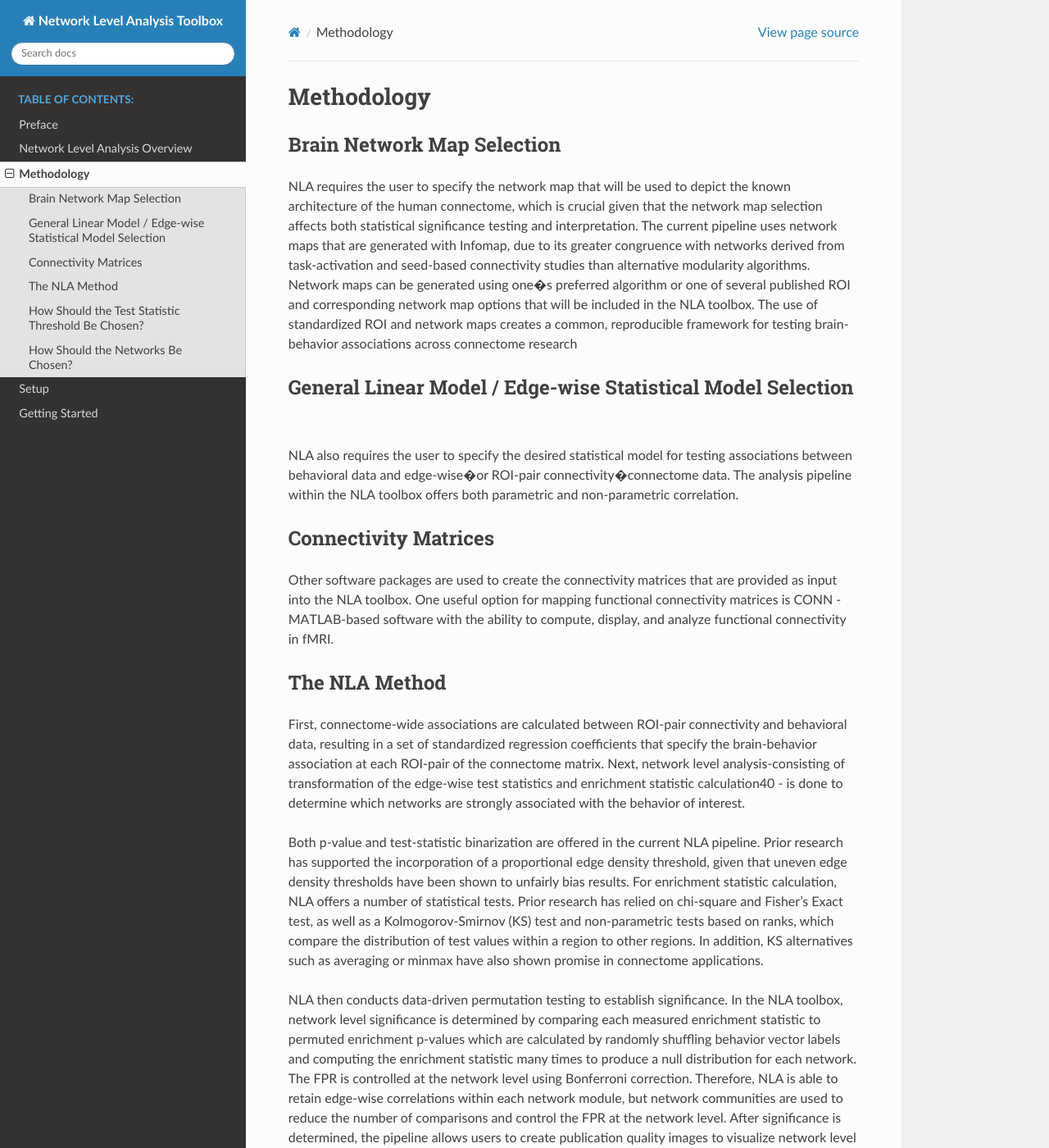
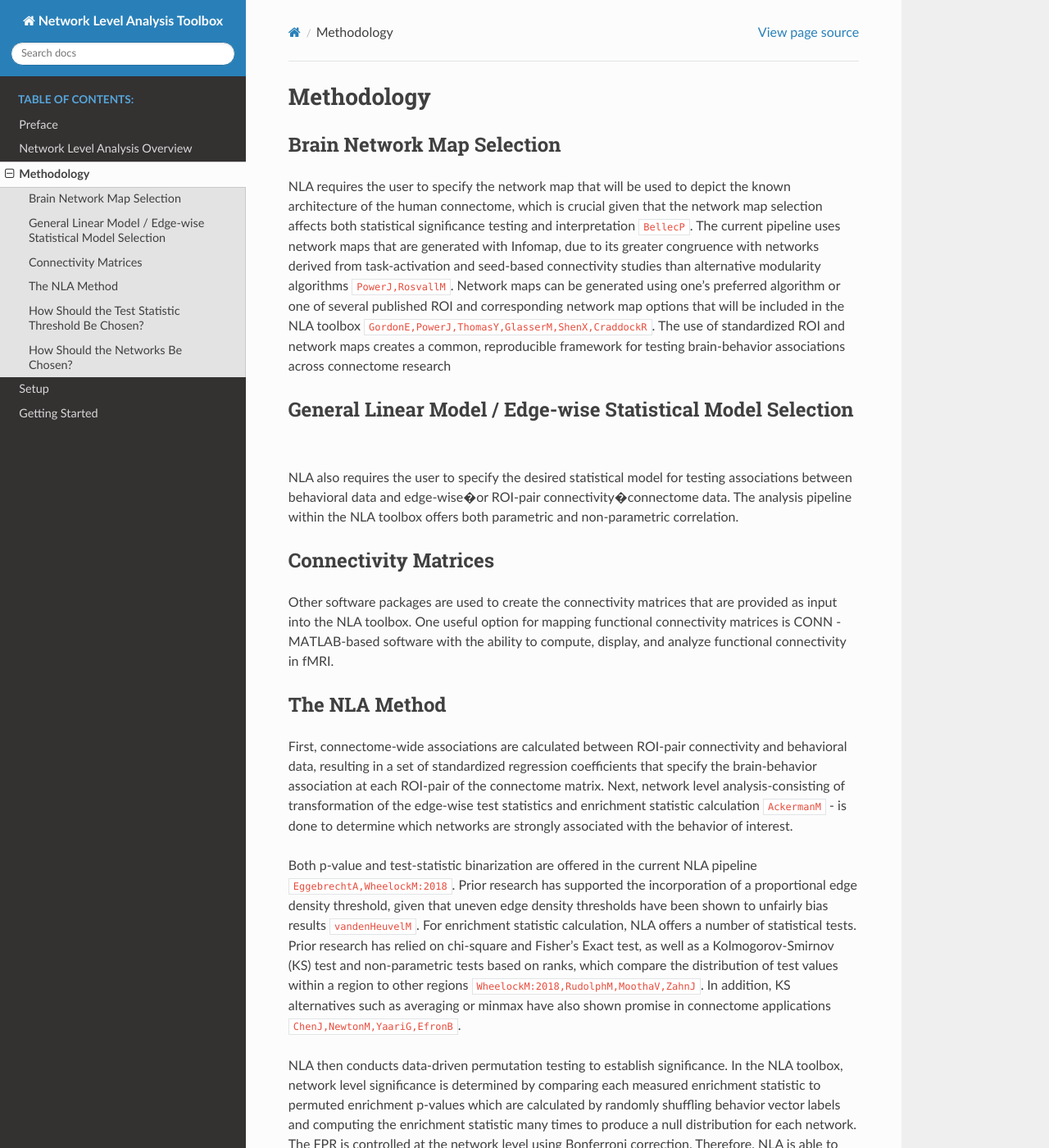
Before and after one commit to WheelockLab/NetworkLevelAnalysis, a Sphinx documentation site: the page built from docs/source/methodology.rst, in a window 1280 px wide and 1400 px high. Shown: the whole window at 82% size. Built offline with Sphinx 7.4.7 and the Read the Docs theme 3.1.0, drawn with Linux system fonts in a browser that asks for light colours; pages that are not in the unit, such as notebooks, are missing from menus; cross-references to code outside the pages are shown as plain code.

Commit message:
Added citations to methodology overview preface

```diff
--- a/docs/source/methodology.rst
+++ b/docs/source/methodology.rst
@@ -6,11 +6,11 @@ Brain Network Map Selection
 
 NLA requires the user to specify the network map that will be used to depict the known architecture of the
 human connectome, which is crucial given that the network map selection affects both statistical
-significance testing and interpretation. The current pipeline uses network maps that are generated with
+significance testing and interpretation :cite:p:`BellecP`. The current pipeline uses network maps that are generated with
 Infomap, due to its greater congruence with networks derived from task-activation and seed-based
-connectivity studies than alternative modularity algorithms. Network maps can be generated using
-one�s preferred algorithm or one of several published ROI and corresponding network map options that
-will be included in the NLA toolbox. The use of standardized ROI and network maps creates a
+connectivity studies than alternative modularity algorithms :cite:p:`PowerJ,RosvallM`. Network maps can be generated using
+one's preferred algorithm or one of several published ROI and corresponding network map options that
+will be included in the NLA toolbox :cite:p:`GordonE,PowerJ,ThomasY,GlasserM,ShenX,CraddockR`. The use of standardized ROI and network maps creates a
 common, reproducible framework for testing brain-behavior associations across connectome research
 
 General Linear Model / Edge-wise Statistical Model Selection
@@ -33,17 +33,17 @@ The NLA Method
 First, connectome-wide associations are calculated between ROI-pair connectivity and behavioral data,
 resulting in a set of standardized regression coefficients that specify the brain-behavior association at
 each ROI-pair of the connectome matrix. Next, network level analysis-consisting of transformation of the
-edge-wise test statistics and enrichment statistic calculation40 - is done to determine which networks are
+edge-wise test statistics and enrichment statistic calculation :cite:p:`AckermanM` - is done to determine which networks are
 strongly associated with the behavior of interest.
 
-Both p-value and test-statistic binarization are offered in the current NLA pipeline. Prior research has
+Both p-value and test-statistic binarization are offered in the current NLA pipeline :cite:p:`EggebrechtA,WheelockM:2018`. Prior research has
 supported the incorporation of a proportional edge density threshold, given that uneven edge density
-thresholds have been shown to unfairly bias results.
+thresholds have been shown to unfairly bias results :cite:p:`vandenHeuvelM`.
 For enrichment statistic calculation, NLA offers a number of statistical tests. Prior research has relied on
 chi-square and Fisher's Exact test, as well as a Kolmogorov-Smirnov (KS) test and non-parametric tests
-based on ranks, which compare the distribution of test values within a region to other regions. In
+based on ranks, which compare the distribution of test values within a region to other regions :cite:p:`WheelockM:2018,RudolphM,MoothaV,ZahnJ`. In
 addition, KS alternatives such as averaging or minmax have also shown promise in connectome
-applications.
+applications :cite:p:`ChenJ,NewtonM,YaariG,EfronB`.
 
 NLA then conducts data-driven permutation testing to establish significance. In the NLA toolbox, network
 level significance is determined by comparing each measured enrichment statistic to permuted
--- a/docs/source/refs.bib
+++ b/docs/source/refs.bib
@@ -151,6 +151,15 @@ very preterm.},
     year = {2019},
     volume = {36},
     pages = {100632}
+}
+
+@Article{WheelockM:2021,
+    title = {Altered brain-behavior relationships underlie attention impairment in very preterm children.},
+    author = {Wheelock M.D.},
+    journal = {Cereb Cortex},
+    year = {2021},
+    volume = {31},
+    pages = {1383-1394}
 }
 
 @Article{RudolphM,
```
Also changed, not shown: docs/source/overview.rst (+9 -9 lines).
